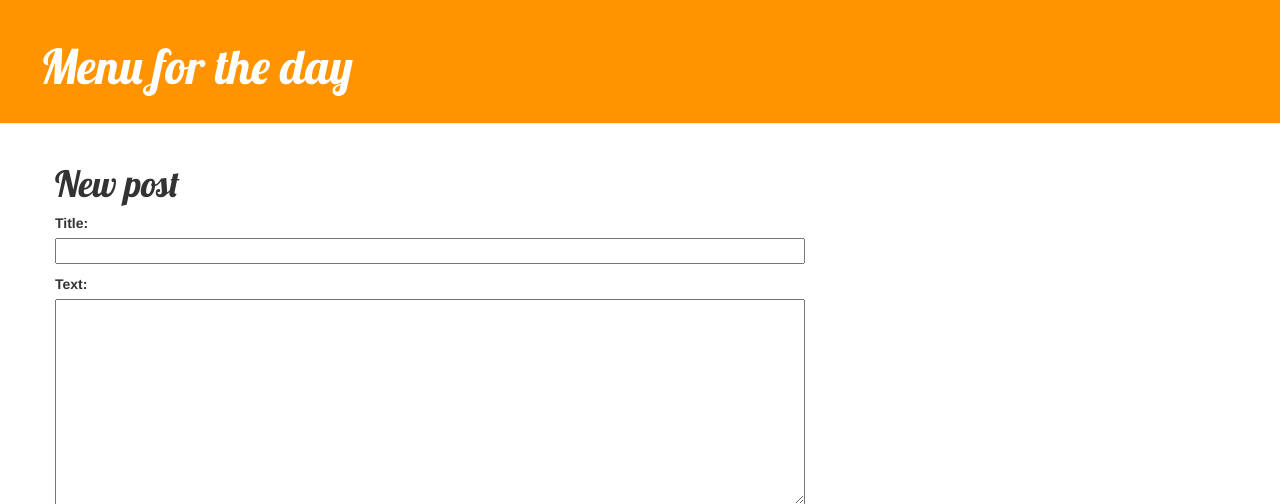
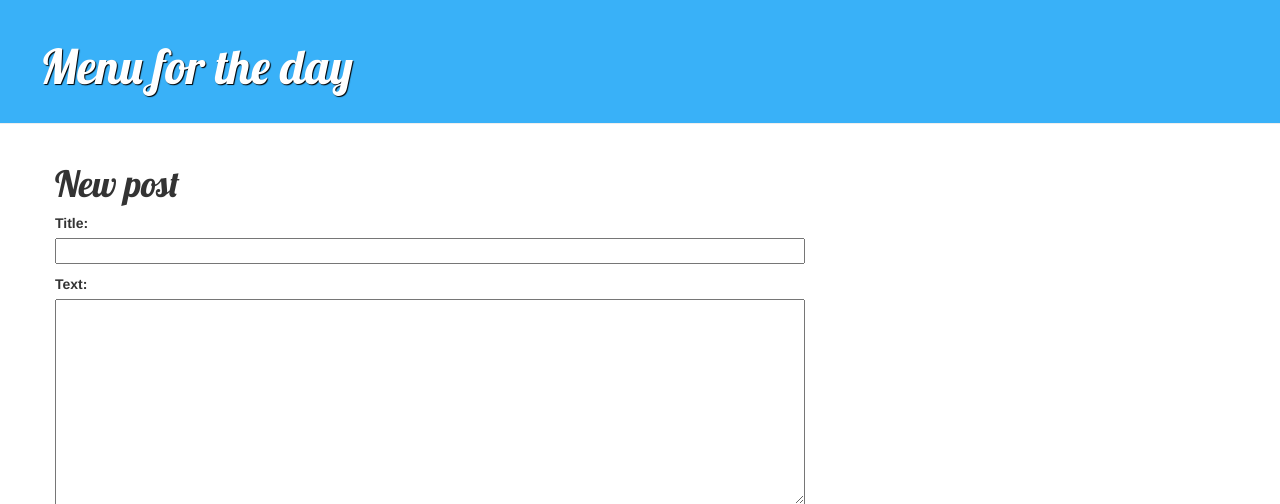
Before and after one commit to KozlovaKseniya/my-first-blog, a Django app: page /post/new/ in a window 1280 px wide. Shown: the top 504 px of the page. Run offline with Django 3.2, Linux system fonts and the light colour scheme; some libraries are stand-ins or nearby versions.

Commit message:
стили

```diff
--- a/static/css/blog.css
+++ b/static/css/blog.css
@@ -1,5 +1,5 @@
 .page-header {
-    background-color: #ff9400;
+    background-color: #39b1f8;
     margin-top: 0;
     padding: 20px 20px 20px 40px;
 }
@@ -8,6 +8,7 @@
     color: #ffffff;
     font-size: 36pt;
     text-decoration: none;
+    text-shadow: 1px 1px 1px #000;
 }
 
 .content {
@@ -39,6 +40,8 @@ h1, h2, h3, h4 {
 
 .post {
     margin-bottom: 70px;
+    border: thick double #32a1ce;
+    padding-left: 15px;
 }
 
 .post h1 a, .post h1 a:visited {
```
